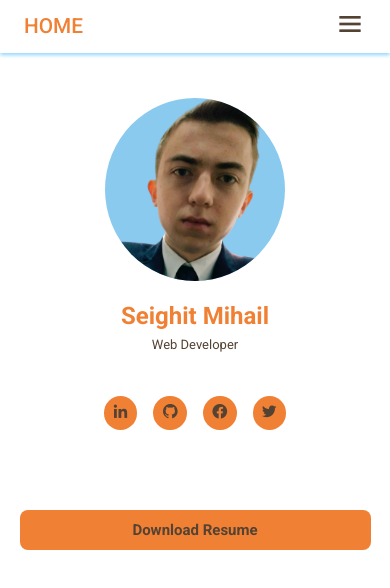
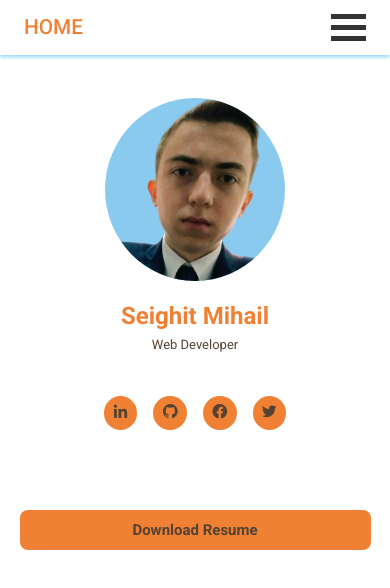
Before and after one commit to seighitm/personal-cv, a React (Create React App) app in the folder client/: page / in a window 390 px wide. Shown: the top 588 px of the page. Built offline with nearby package versions, Linux system fonts and the light colour scheme.

Commit message:
Modified navbar hamburger menu

```diff
--- a/client/src/components/Navbar/Navbar.jsx
+++ b/client/src/components/Navbar/Navbar.jsx
@@ -27,8 +27,10 @@ const Navbar = ({activeItem, setActiveItem, itemsNavbar, icons}) => {
                         </li>
                     )}
                 </ul>
-                <div className="hamburger" onClick={onToggle}>
-                    <i className='bx bx-menu'/>
+                <div className={!visible ? "hamburger" : "hamburger change"} onClick={onToggle}>
+                    <div className='bar1'/>
+                    <div className='bar2'/>
+                    <div className='bar3'/>
                 </div>
             </nav>
         </header>
--- a/client/src/components/Navbar/navbar.css
+++ b/client/src/components/Navbar/navbar.css
@@ -33,6 +33,10 @@ a {
     align-items: center;
     padding: .5rem 1.5rem;
     box-shadow: 0 2px 4px #8dd6fd;
+}
+
+.navbar ul{
+    padding-left: 10%;
 }
 
 .hamburger {
@@ -95,7 +99,7 @@ a {
     .nav-menu {
         position: fixed;
         left: -100%;
-        top: 3rem;
+        top: 55px;
         flex-direction: column;
         background-color: #8acaef;
         width: 70%;
@@ -104,6 +108,10 @@ a {
         text-align: center;
         transition: 0.3s;
         box-shadow: 0 10px 27px rgba(0, 0, 0, 0.05);
+    }
+
+    .nav-item {
+        margin-left: 0;
     }
 
     .nav-menu .bx{
@@ -116,7 +124,6 @@ a {
     }
 
     .nav-item {
-        margin: 0 70px;
         padding-top: 30px;
         font-weight: bold;
         font-size: 1rem;
@@ -126,4 +133,24 @@ a {
         display: block;
         cursor: pointer;
     }
+
+    .bar1, .bar2, .bar3 {
+        width: 35px;
+        height: 5px;
+        background-color: #333;
+        margin: 6px 0;
+        transition: 0.4s;
+    }
+
+    .change .bar1 {
+        -webkit-transform: rotate(-45deg) translate(-9px, 6px);
+        transform: rotate(-45deg) translate(-9px, 6px);
+    }
+
+    .change .bar2 {opacity: 0;}
+
+    .change .bar3 {
+        -webkit-transform: rotate(45deg) translate(-8px, -8px);
+        transform: rotate(45deg) translate(-8px, -8px);
+    }
 }
```
Also changed, not shown: 1 other file (tests, documents, lock files or other folders).
